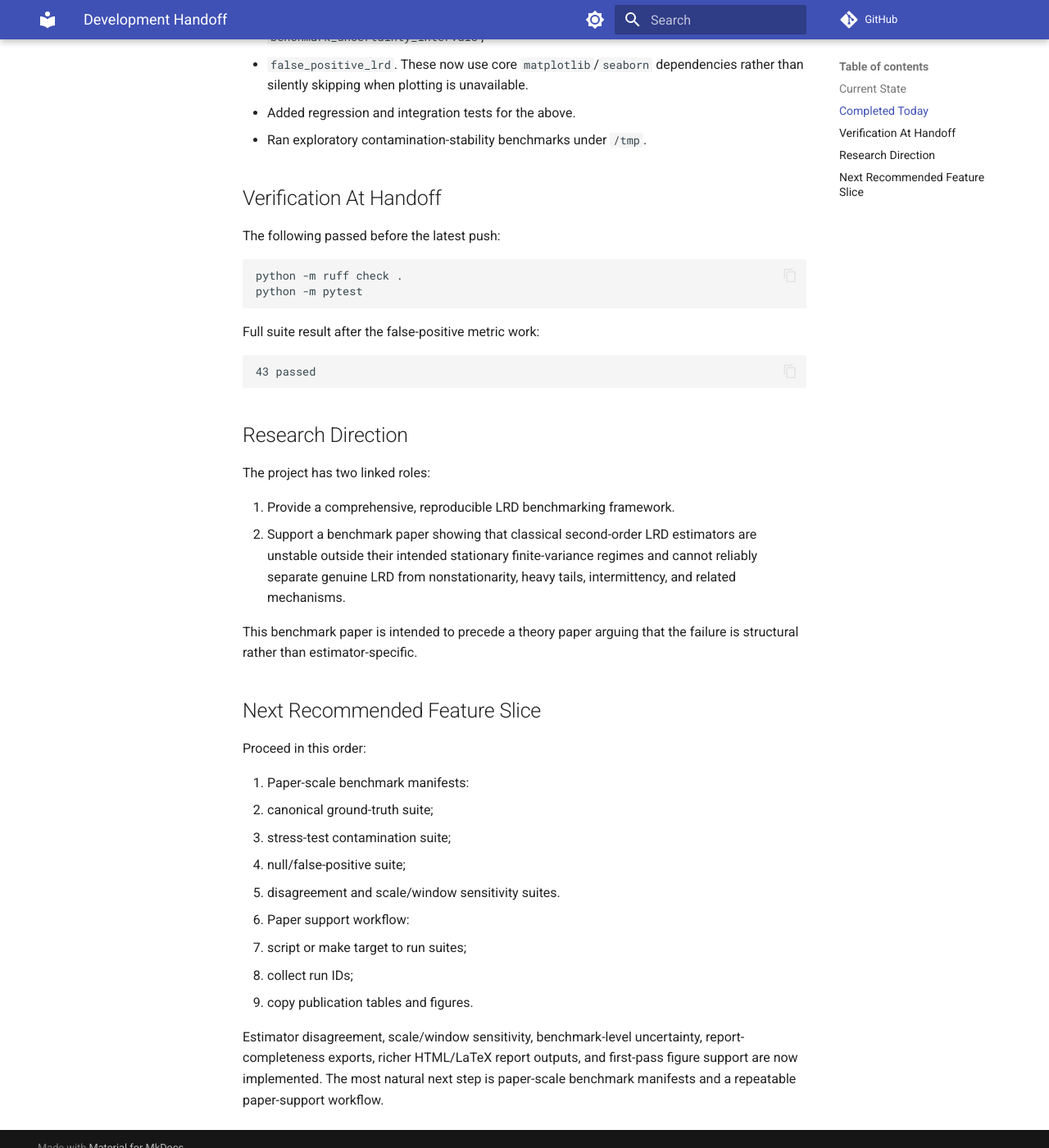
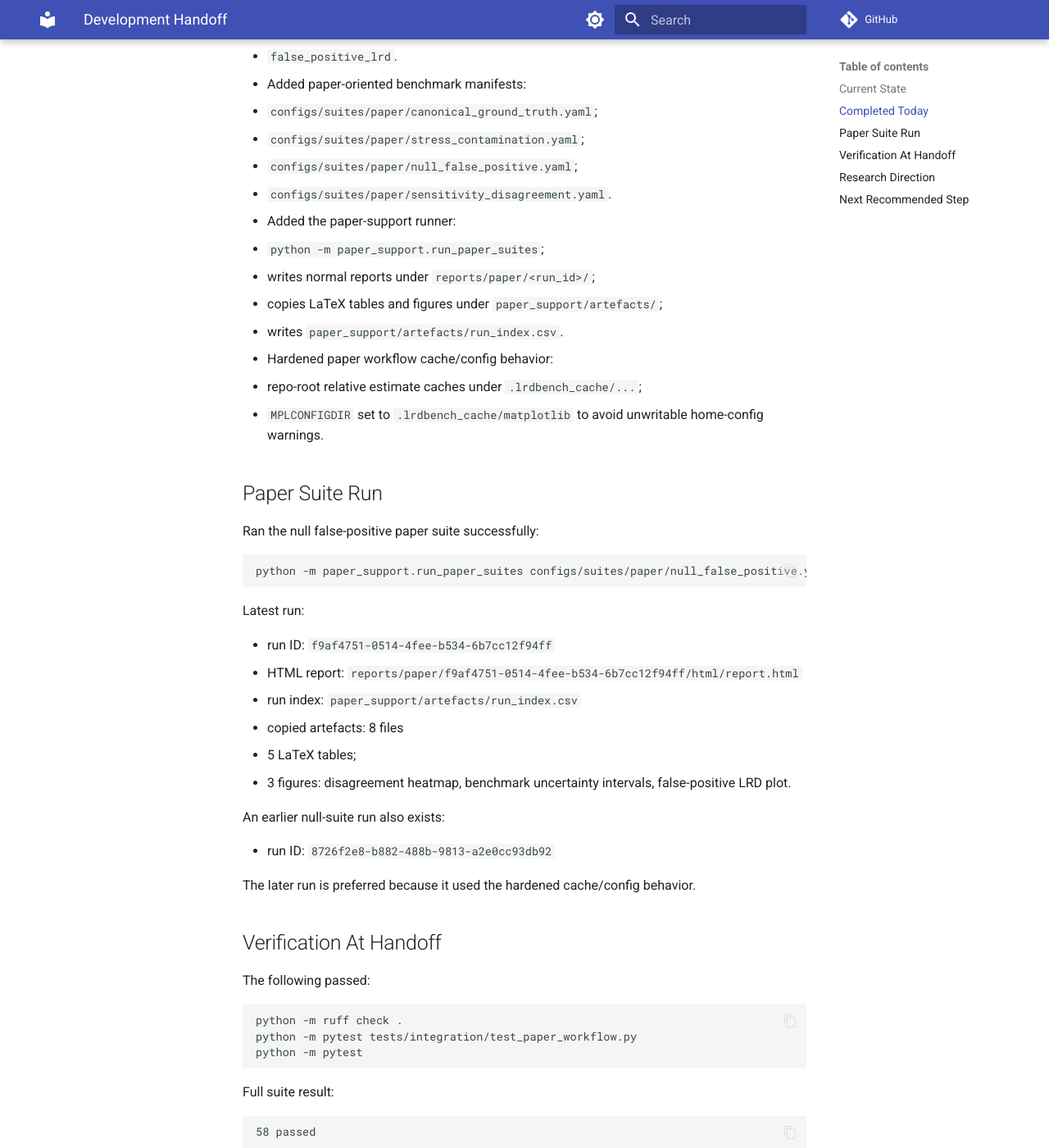
Before and after one commit to dave2k77/lrdbench, an MkDocs documentation site: the page built from docs/development_handoff.md, in a window 1280 px wide and 1400 px high, scrolled down 1907 px. Shown: the whole window at 82% size. Built offline with MkDocs 1.6.1 and Material for MkDocs 9.7.7, drawn with Linux system fonts in a browser that asks for light colours; comment, search, counter and statistics services are not loaded; some of the changed text lies outside the part shown.

Commit message:
Update development handoff

````diff
--- a/docs/development_handoff.md
+++ b/docs/development_handoff.md
@@ -4,97 +4,141 @@ Last updated: 2026-04-21
 
 ## Current State
 
-The repository is on `main` and has been pushed to `origin/main`.
+The repository is on `main`.
 
 Recent commits:
 
+- `f147529` - Harden paper workflow cache handling
+- `7e2453f` - Add paper benchmark workflow scaffolding
+- `9868d48` - Add advanced benchmark diagnostics and reporting
 - `db8239d` - Add failure maps and false-positive LRD metric
 - `b2d0840` - Add MRW and fOU generators
 
-The only local untracked file at handoff was `.codex`, which was pre-existing and intentionally left alone.
+The only local untracked path at handoff is `.codex`, which was pre-existing and intentionally left
+alone.
+
+Generated benchmark outputs and caches are intentionally ignored:
+
+- `reports/`
+- `paper_support/artefacts/`
+- `.lrdbench_cache/`
 
 ## Completed Today
 
-- Read and internalized `lrdbench-design-specifications.pdf`.
-- Fixed bootstrap percentile CI construction.
-- Updated reporter aggregate export so `per_stratum_metrics.csv` includes per-stratum rows plus balanced-global summaries.
-- Added MRW and fOU synthetic generators.
-- Added contamination severity metadata:
-  - `contamination_operator`
-  - `contamination_family`
-  - `contamination_severity`
-- Added `failure_map.csv` report export.
-- Added `false_positive_lrd_rate` metric with manifest-configurable:
-  - `threshold`
-  - `null_max`
+- Promoted publication plotting to a core reporting capability:
+  - `matplotlib` and `seaborn` are now core dependencies;
+  - requested figures no longer silently skip when plotting imports fail;
+  - disagreement and sensitivity heatmaps use `seaborn`.
 - Added estimator disagreement metrics:
-  - `cross_estimator_dispersion`
-  - `pairwise_estimator_disagreement`
-  - `family_level_disagreement`
-- Added `estimator_disagreement.csv` report export.
-- Added estimator parameter variants for scale/window sensitivity.
-- Added scale/window sensitivity metrics:
-  - `parameter_variant_sensitivity`
-  - `max_variant_drift`
-- Added `scale_window_sensitivity.csv` report export.
+  - `cross_estimator_dispersion`;
+  - `pairwise_estimator_disagreement`;
+  - `family_level_disagreement`;
+  - `estimator_disagreement.csv`.
+- Added estimator parameter variants for scale/window sensitivity:
+  - manifest `variants`;
+  - `parameter_variant_sensitivity`;
+  - `max_variant_drift`;
+  - `scale_window_sensitivity.csv`.
 - Added benchmark-level uncertainty:
   - aggregate bootstrap CIs;
   - paired bootstrap estimator differences;
-  - `benchmark_uncertainty.csv`;
-  - raw result-store uncertainty scope.
+  - raw result-store uncertainty scope;
+  - `benchmark_uncertainty.csv`.
 - Added report completeness exports:
   - `estimator_metadata.csv`;
   - `failures.csv`;
   - `environment.json`;
   - `artefact_index.csv`;
   - raw `artefacts.csv`.
-- Added richer HTML sections and publication-oriented LaTeX tables for disagreement, sensitivity, benchmark uncertainty, and failures.
+- Added richer HTML sections and publication-oriented LaTeX tables for disagreement, sensitivity,
+  benchmark uncertainty, and failures.
 - Added opt-in report figures:
+  - `degradation_curve`;
   - `disagreement_heatmap`;
   - `sensitivity_heatmap`;
   - `benchmark_uncertainty_intervals`;
   - `false_positive_lrd`.
-  These now use core `matplotlib`/`seaborn` dependencies rather than silently skipping when plotting
-  is unavailable.
-- Added regression and integration tests for the above.
-- Ran exploratory contamination-stability benchmarks under `/tmp`.
+- Added paper-oriented benchmark manifests:
+  - `configs/suites/paper/canonical_ground_truth.yaml`;
+  - `configs/suites/paper/stress_contamination.yaml`;
+  - `configs/suites/paper/null_false_positive.yaml`;
+  - `configs/suites/paper/sensitivity_disagreement.yaml`.
+- Added the paper-support runner:
+  - `python -m paper_support.run_paper_suites`;
+  - writes normal reports under `reports/paper/<run_id>/`;
+  - copies LaTeX tables and figures under `paper_support/artefacts/`;
+  - writes `paper_support/artefacts/run_index.csv`.
+- Hardened paper workflow cache/config behavior:
+  - repo-root relative estimate caches under `.lrdbench_cache/...`;
+  - `MPLCONFIGDIR` set to `.lrdbench_cache/matplotlib` to avoid unwritable home-config warnings.
+
+## Paper Suite Run
+
+Ran the null false-positive paper suite successfully:
+
+```bash
+python -m paper_support.run_paper_suites configs/suites/paper/null_false_positive.yaml
+```
+
+Latest run:
+
+- run ID: `f9af4751-0514-4fee-b534-6b7cc12f94ff`
+- HTML report:
+  `reports/paper/f9af4751-0514-4fee-b534-6b7cc12f94ff/html/report.html`
+- run index: `paper_support/artefacts/run_index.csv`
+- copied artefacts: 8 files
+  - 5 LaTeX tables;
+  - 3 figures: disagreement heatmap, benchmark uncertainty intervals, false-positive LRD plot.
+
+An earlier null-suite run also exists:
+
+- run ID: `8726f2e8-b882-488b-9813-a2e0cc93db92`
+
+The later run is preferred because it used the hardened cache/config behavior.
 
 ## Verification At Handoff
 
-The following passed before the latest push:
+The following passed:
 
 ```bash
 python -m ruff check .
+python -m pytest tests/integration/test_paper_workflow.py
 python -m pytest
 ```
 
-Full suite result after the false-positive metric work:
+Full suite result:
 
 ```text
-43 passed
+58 passed
 ```
+
+The null paper suite also completed successfully after the hardening patch, with no Matplotlib
+configuration warning.
 
 ## Research Direction
 
 The project has two linked roles:
 
 1. Provide a comprehensive, reproducible LRD benchmarking framework.
-2. Support a benchmark paper showing that classical second-order LRD estimators are unstable outside their intended stationary finite-variance regimes and cannot reliably separate genuine LRD from nonstationarity, heavy tails, intermittency, and related mechanisms.
+2. Support a benchmark paper showing that classical second-order LRD estimators are unstable outside
+   their intended stationary finite-variance regimes and cannot reliably separate genuine LRD from
+   nonstationarity, heavy tails, intermittency, and related mechanisms.
 
-This benchmark paper is intended to precede a theory paper arguing that the failure is structural rather than estimator-specific.
+This benchmark paper is intended to precede a theory paper arguing that the failure is structural
+rather than estimator-specific.
 
-## Next Recommended Feature Slice
+## Next Recommended Step
 
-Proceed in this order:
+Run the canonical ground-truth paper suite next:
 
-1. Paper-scale benchmark manifests:
-   - canonical ground-truth suite;
-   - stress-test contamination suite;
-   - null/false-positive suite;
-   - disagreement and scale/window sensitivity suites.
-2. Paper support workflow:
-   - script or make target to run suites;
-   - collect run IDs;
-   - copy publication tables and figures.
+```bash
+python -m paper_support.run_paper_suites configs/suites/paper/canonical_ground_truth.yaml
+```
 
-Estimator disagreement, scale/window sensitivity, benchmark-level uncertainty, report-completeness exports, richer HTML/LaTeX report outputs, and first-pass figure support are now implemented. The most natural next step is paper-scale benchmark manifests and a repeatable paper-support workflow.
+Then proceed in this order:
+
+1. Inspect the canonical report, generated figures, and `run_index.csv`.
+2. Run `configs/suites/paper/stress_contamination.yaml`.
+3. Run `configs/suites/paper/sensitivity_disagreement.yaml`.
+4. Compare paper-suite tables and figures across runs to decide whether manifest grid sizes,
+   estimator sets, or figure/table outputs need refinement before longer benchmark runs.
````
